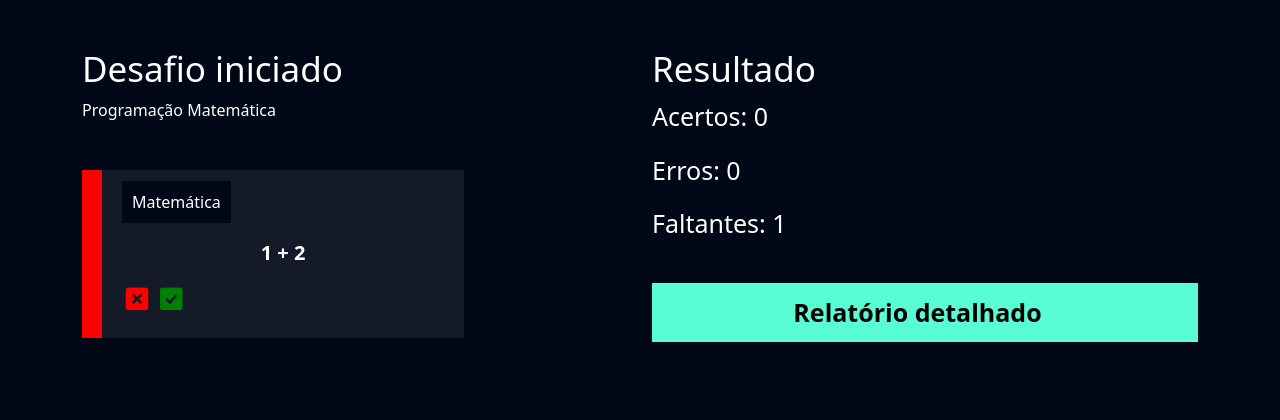
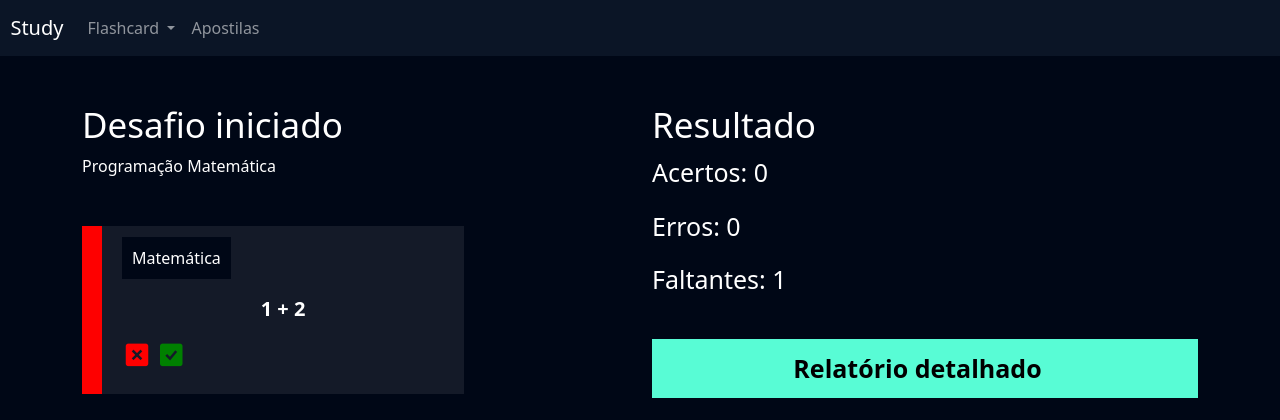
Before and after one commit to pedroarigoni/study, a Django app: page /flashcard/desafio/63 in a window 1280 px wide. Shown: the top 420 px of the page. Run offline with Django 5.2, Linux system fonts and the light colour scheme; data comes from the database, SQL or seed files in the repository.

Commit message:
configurado navbar

```diff
--- a/flashcard/templates/desafio.html
+++ b/flashcard/templates/desafio.html
@@ -11,6 +11,8 @@
   rel="stylesheet"
 />
 {% endblock 'cabecalho' %} {% block 'conteudo' %}
+
+{% include "partials/header.html" %}
 <div class="container">
   <br />
   <br />
--- a/flashcard/templates/iniciar_desafio.html
+++ b/flashcard/templates/iniciar_desafio.html
@@ -6,6 +6,7 @@
  <link href="{% static 'flashcard/css/iniciar_desafio.css' %}" rel="stylesheet">
 {% endblock 'cabecalho' %}
 {% block 'conteudo' %}
+{% include "partials/header.html" %}
     <div class="container ctx">
     <br>
     <br>
--- a/flashcard/templates/listar_desafio.html
+++ b/flashcard/templates/listar_desafio.html
@@ -8,6 +8,8 @@
  <link href='https://unpkg.com/boxicons@2.1.4/css/boxicons.min.css' rel='stylesheet'>
 {% endblock 'cabecalho' %}
 {% block 'conteudo' %}
+
+{% include "partials/header.html" %}
  <div class="container">
  <br>
  <br>
--- a/flashcard/templates/novo_flashcard.html
+++ b/flashcard/templates/novo_flashcard.html
@@ -7,6 +7,8 @@
   rel="stylesheet"
 />
 {% endblock 'cabecalho' %} {% block 'conteudo' %}
+
+{% include "partials/header.html" %}
 <div class="container">
   <br />
   <br />
--- /dev/null
+++ b/templates/partials/header.html
@@ -0,0 +1,53 @@
+<nav
+  style="background-color: var(--main-color)"
+  class="navbar navbar-expand-lg navbar-dark"
+>
+  <a class="navbar-brand" href="#">&nbsp&nbspStudy</a>
+  <button
+    class="navbar-toggler"
+    type="button"
+    data-toggle="collapse"
+    data-target="#navbarNav"
+    aria-controls="navbarNav"
+    aria-expanded="false"
+    aria-label="Toggle navigation"
+  >
+    <span class="navbar-toggler-icon"></span>
+  </button>
+  <div class="collapse navbar-collapse" id="navbarNav">
+    <ul class="navbar-nav">
+      <li class="nav-item dropdown">
+        <a
+          class="nav-link dropdown-toggle"
+          href="#"
+          id="navbarDropdown"
+          role="button"
+          data-bs-toggle="dropdown"
+          aria-expanded="false"
+        >
+          Flashcard
+        </a>
+        <ul class="dropdown-menu" aria-labelledby="navbarDropdown">
+          <li>
+            <a class="dropdown-item" href="{% url 'novo_flashcard' %}"
+              >Criar flashcard</a
+            >
+          </li>
+          <li>
+            <a class="dropdown-item" href="{% url 'iniciar_desafio' %}"
+              >Iniciar desafio</a
+            >
+          </li>
+          <li>
+            <a class="dropdown-item" href="{% url 'listar_desafio' %}"
+              >Listar desafio</a
+            >
+          </li>
+        </ul>
+      </li>
+      <li class="nav-item">
+        <a class="nav-link" href="">Apostilas</a>
+      </li>
+    </ul>
+  </div>
+</nav>
```
